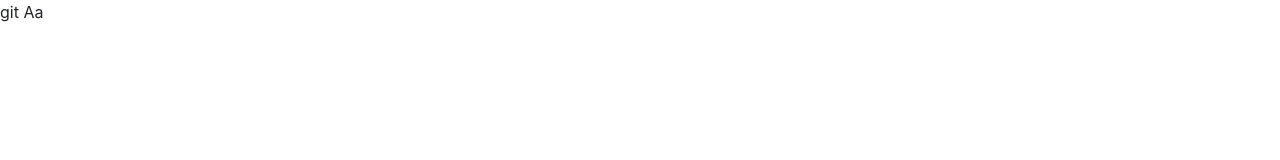
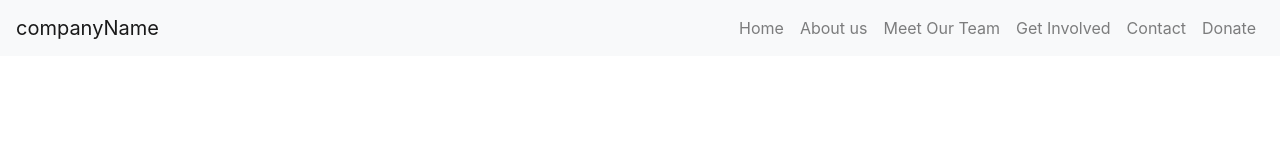
Before and after one commit to supremalize/hello-world, a plain HTML site: page index.html in a window 1280 px wide. Drawn offline with nearby package versions, Linux system fonts and the light colour scheme.

Commit message:
expanded navbar

```diff
--- a/index.html
+++ b/index.html
@@ -5,8 +5,35 @@
      <head/>
      <body>
      <link rel="stylesheet" href="https://stackpath.bootstrapcdn.com/bootstrap/4.1.3/css/bootstrap.min.css" integrity="sha384-MCw98/SFnGE8fJT3GXwEOngsV7Zt27NXFoaoApmYm81iuXoPkFOJwJ8ERdknLPMO" crossorigin="anonymous">
-     <script src="https://code.jquery.com/jquery-3.3.1.slim.min.js" integrity="sha384-q8i/X+965DzO0rT7abK41JStQIAqVgRVzpbzo5smXKp4YfRvH+8abtTE1Pi6jizo" crossorigin="anonymous"></script>
+<script src="https://code.jquery.com/jquery-3.3.1.slim.min.js" integrity="sha384-q8i/X+965DzO0rT7abK41JStQIAqVgRVzpbzo5smXKp4YfRvH+8abtTE1Pi6jizo" crossorigin="anonymous"></script>
 <script src="https://cdnjs.cloudflare.com/ajax/libs/popper.js/1.14.3/umd/popper.min.js" integrity="sha384-ZMP7rVo3mIykV+2+9J3UJ46jBk0WLaUAdn689aCwoqbBJiSnjAK/l8WvCWPIPm49" crossorigin="anonymous"></script>
 <script src="https://stackpath.bootstrapcdn.com/bootstrap/4.1.3/js/bootstrap.min.js" integrity="sha384-ChfqqxuZUCnJSK3+MXmPNIyE6ZbWh2IMqE241rYiqJxyMiZ6OW/JmZQ5stwEULTy" crossorigin="anonymous"></script>
+    <!--Navbar-->
+    <nav class="navbar navbar-expand-lg fixed-top navbar-light bg-light">
+        <a class="navbar-brand" href="#">companyName</a>
+        <button class="navbar-toggler" type="button" data-toggle="collapse" data-target="#navbarNav">
+          <span class="navbar-toggler-icon"></span>
+        </button>
+        <div class="collapse navbar-collapse" id="navbarNav">
+          <ul class="navbar-nav ml-auto">
+     <li class="nav-item">
+          <a class="nav-link" href="#header">Home</a>
+     </li>
+     <li class="nav-item">
+          <a class="nav-link" href="#about">About us</a>
+     </li>
+     <li class="nav-item">
+          <a class="nav-link" href="#team">Meet Our Team</a>
+     </li>
+     <li class="nav-item">
+          <a class="nav-link" href="#getinvolved">Get Involved</a>
+     </li>
+     <li class="nav-item">
+          <a class="nav-link" href="#contact">Contact</a>
+     </li>
+     <li class="nav-item">
+          <a class="nav-link" href="#donate">Donate</a>
+     </li>
+    </div>
      <body/>
      <html/>
```
